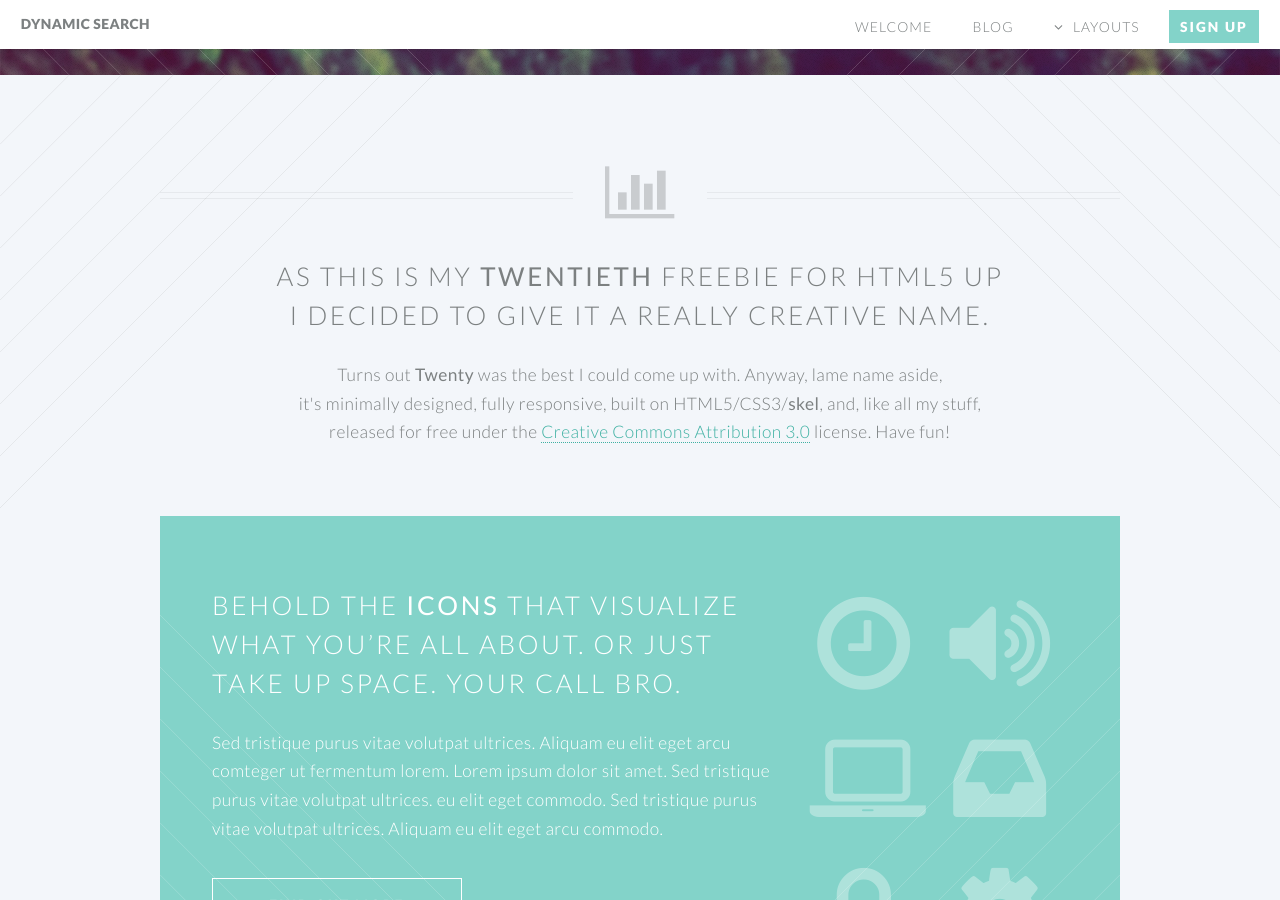
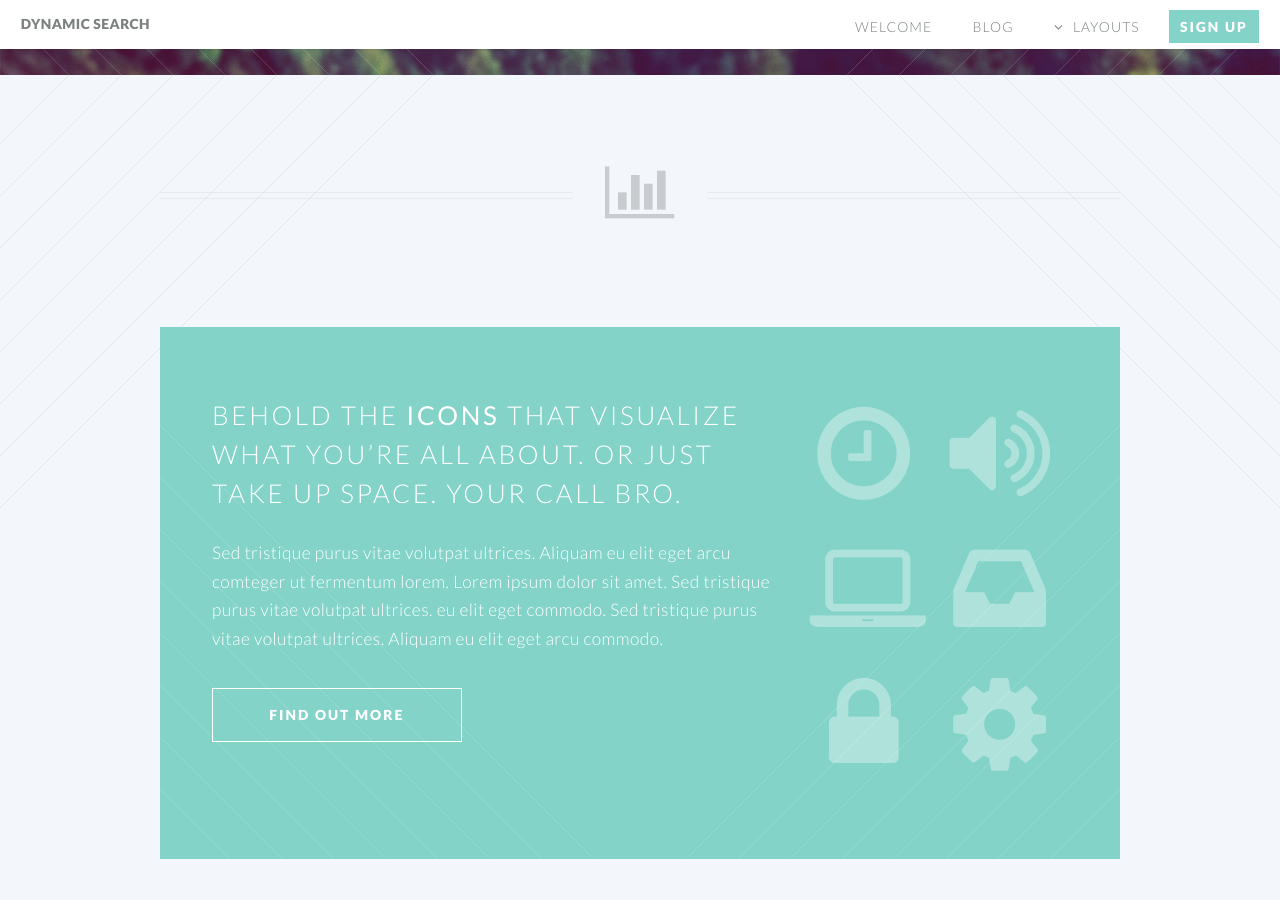
Before and after one commit to ekanou/dynamicsearch, a Jekyll site: the page built from index.html, in a window 1280 px wide and 900 px high, scrolled down 439 px. Built offline with Jekyll 4.4.1, drawn with Linux system fonts in a browser that asks for light colours.

Commit message:
Update index.html

```diff
--- a/index.html
+++ b/index.html
@@ -6,15 +6,7 @@
 
 				<header class="special container">
 					<span class="icon fa-bar-chart-o"></span>
-					<h2>As this is my <strong>twentieth</strong> freebie for HTML5 UP
-					<br />
-					I decided to give it a really creative name.</h2>
-					<p>Turns out <strong>Twenty</strong> was the best I could come up with. Anyway, lame name aside,
-					<br />
-					it's minimally designed, fully responsive, built on HTML5/CSS3/<strong>skel</strong>,
-					and, like all my stuff,
-					<br />
-					released for free under the <a href="http://html5up.net/license">Creative Commons Attribution 3.0</a> license. Have fun!</p>
+					<h2></h2>
 				</header>
 
 				<!-- One -->
```
